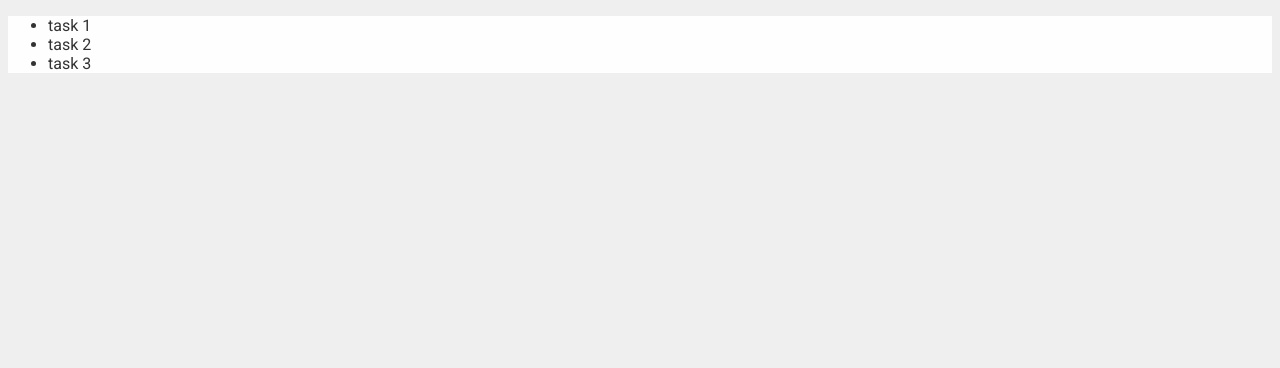
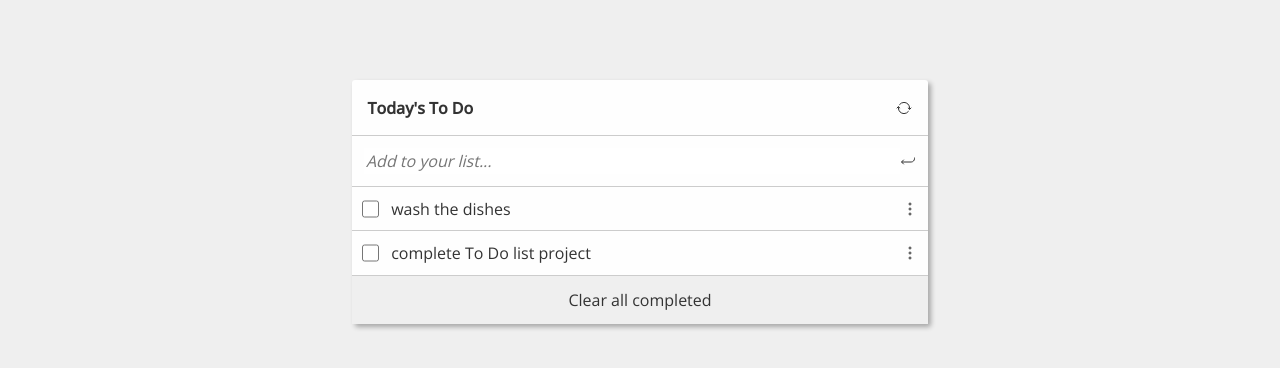
Before and after one commit to rashedarman/todolist-m2, a website built with webpack: page src/index.html in a window 1280 px wide. Built offline with nearby package versions, Linux system fonts and the light colour scheme.

Commit message:
List structure

```diff
--- a/package.json
+++ b/package.json
@@ -6,7 +6,9 @@
   "scripts": {
     "test": "echo \"Error: no test specified\" && exit 1",
     "build": "webpack --mode=production",
-    "start": "webpack serve --mode=development"
+    "start": "webpack serve --mode=development",
+    "stylelint": "stylelint \"**/*.{css,scss}\"",
+    "eslint": "eslint . --ext .js"
   },
   "dependencies": {},
   "devDependencies": {
--- a/src/index.html
+++ b/src/index.html
@@ -7,7 +7,26 @@
   </head>
   <body>
     <div class="todo-container">
-      <ul id="task-list"></ul>
+      <div class="todo-header">
+        <h4>Today's To Do</h4>
+        <ion-icon name="sync-outline"></ion-icon>
+      </div>
+      <form action="" class="todo-form">
+        <input type="text" name="todo" placeholder="Add to your list..." />
+        <ion-icon class="move" name="return-down-back-outline"></ion-icon>
+      </form>
+      <ul class="todo-list"></ul>
+      <button class="clear-button">Clear all completed</button>
     </div>
+
+    <!-- Ionicons script -->
+    <script
+      type="module"
+      src="https://unpkg.com/ionicons@5.5.2/dist/ionicons/ionicons.esm.js"
+    ></script>
+    <script
+      nomodule
+      src="https://unpkg.com/ionicons@5.5.2/dist/ionicons/ionicons.js"
+    ></script>
   </body>
 </html>
--- a/src/index.js
+++ b/src/index.js
@@ -1,30 +1,35 @@
+import './reset.css';
 import './style.css';
 
-const todoTasks = [
+const todoList = [
   {
     index: 1,
-    description: 'task 1',
+    description: 'wash the dishes',
     completed: false,
   },
   {
     index: 2,
-    description: 'task 2',
-    completed: false,
-  },
-  {
-    index: 3,
-    description: 'task 3',
+    description: 'complete To Do list project',
     completed: false,
   },
 ];
 
-const taskListElement = document.getElementById('task-list');
+const todoListUl = document.querySelector('.todo-list');
+const renderTasks = () => {
+  todoList.forEach(({ index, description, completed }) => {
+    const todoId = `todo${index}`;
+    const checked = completed ? 'checked' : '';
 
-const renderTasks = () => {
-  todoTasks.forEach((task) => {
     const li = document.createElement('li');
-    li.textContent = task.description;
-    taskListElement.appendChild(li);
+    li.classList.add('todo-item');
+
+    li.innerHTML = `
+      <input type="checkbox" ${checked} name="todo" id="${todoId}" />
+      <label for="${todoId}">${description}</label>
+      <ion-icon name="ellipsis-vertical-outline"></ion-icon>
+    `;
+
+    todoListUl.appendChild(li);
   });
 };
 
--- /dev/null
+++ b/src/reset.css
@@ -0,0 +1,71 @@
+/* Source: https://www.joshwcomeau.com/css/custom-css-reset */
+
+/*
+  1. Use a more-intuitive box-sizing model.
+*/
+*,
+*::before,
+*::after {
+  box-sizing: border-box;
+}
+/*
+  2. Remove default margin
+*/
+* {
+  margin: 0;
+}
+/*
+  3. Allow percentage-based heights in the application
+*/
+html,
+body {
+  height: 100%;
+}
+/*
+  Typographic tweaks!
+  4. Add accessible line-height
+  5. Improve text rendering
+*/
+body {
+  line-height: 1.5;
+  -webkit-font-smoothing: antialiased;
+}
+/*
+  6. Improve media defaults
+*/
+img,
+picture,
+video,
+canvas,
+svg {
+  display: block;
+  max-width: 100%;
+}
+/*
+  7. Remove built-in form typography styles
+*/
+input,
+button,
+textarea,
+select {
+  font: inherit;
+}
+/*
+  8. Avoid text overflows
+*/
+p,
+h1,
+h2,
+h3,
+h4,
+h5,
+h6 {
+  overflow-wrap: break-word;
+}
+/*
+  9. Create a root stacking context
+*/
+#root,
+#__next {
+  isolation: isolate;
+}
--- a/src/style.css
+++ b/src/style.css
@@ -1,11 +1,89 @@
-@import url('https://fonts.googleapis.com/css2?family=Roboto:wght@400;500&display=swap');
+@import url('https://fonts.googleapis.com/css2?family=Open+Sans:wght@400;500&display=swap');
+
+:root {
+  --clr-light-100: #efefef;
+  --clr-light-200: #fefefe;
+  --clr-grey: #ccc;
+  --clr-dark-30: #545454;
+  --clr-dark-50: #333;
+}
 
 body {
   color: #333;
-  background-color: #efefef;
-  font-family: 'Roboto', sans-serif;
+  background-color: var(--clr-light-100);
+  font-family: 'Open Sans', sans-serif;
 }
 
 .todo-container {
-  background-color: #fefefe;
+  background-color: var(--clr-light-200);
+  max-width: 36rem;
+  margin: 5rem auto;
+  border-radius: 3px;
+  box-shadow: 3px 3px 5px 0 rgba(0, 0, 0, 0.3);
 }
+
+.todo-header,
+.todo-form,
+.todo-item {
+  border-bottom: 1px solid var(--clr-grey);
+}
+
+.todo-header {
+  display: flex;
+  justify-content: space-between;
+  align-items: center;
+  padding: 0.975rem;
+}
+
+.todo-form {
+  display: flex;
+  justify-content: space-between;
+  align-items: center;
+  padding: 0.75rem;
+}
+
+.todo-form input[name='todo'] {
+  outline: 0;
+  border: 0;
+  flex: 1;
+  font-style: italic;
+}
+
+.todo-list {
+  list-style: none;
+  padding: 0;
+}
+
+.todo-item {
+  display: flex;
+  padding: 0.6rem;
+  align-items: center;
+}
+
+.todo-item input[type='checkbox'] {
+  width: 1.1rem;
+  height: 1.1rem;
+  cursor: pointer;
+}
+
+.todo-item label {
+  flex: 1;
+  margin-left: 0.75rem;
+}
+
+.todo-item .move {
+  cursor: move;
+}
+
+.clear-button {
+  cursor: pointer;
+  color: var(--clr-dark-50);
+  background-color: var(--clr-light-100);
+  border: 0;
+  width: 100%;
+  padding: 0.75rem;
+}
+
+.clear-button:hover {
+  color: var(--clr-dark-30);
+}
```
